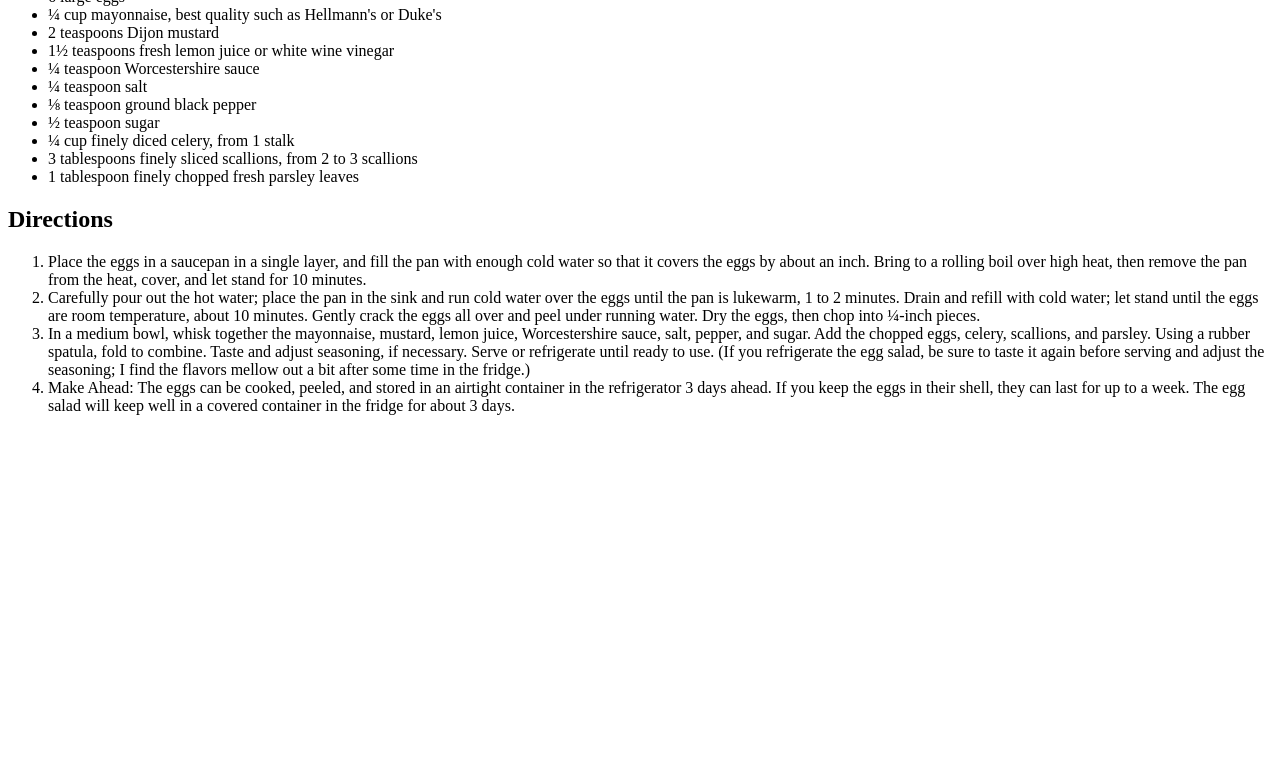
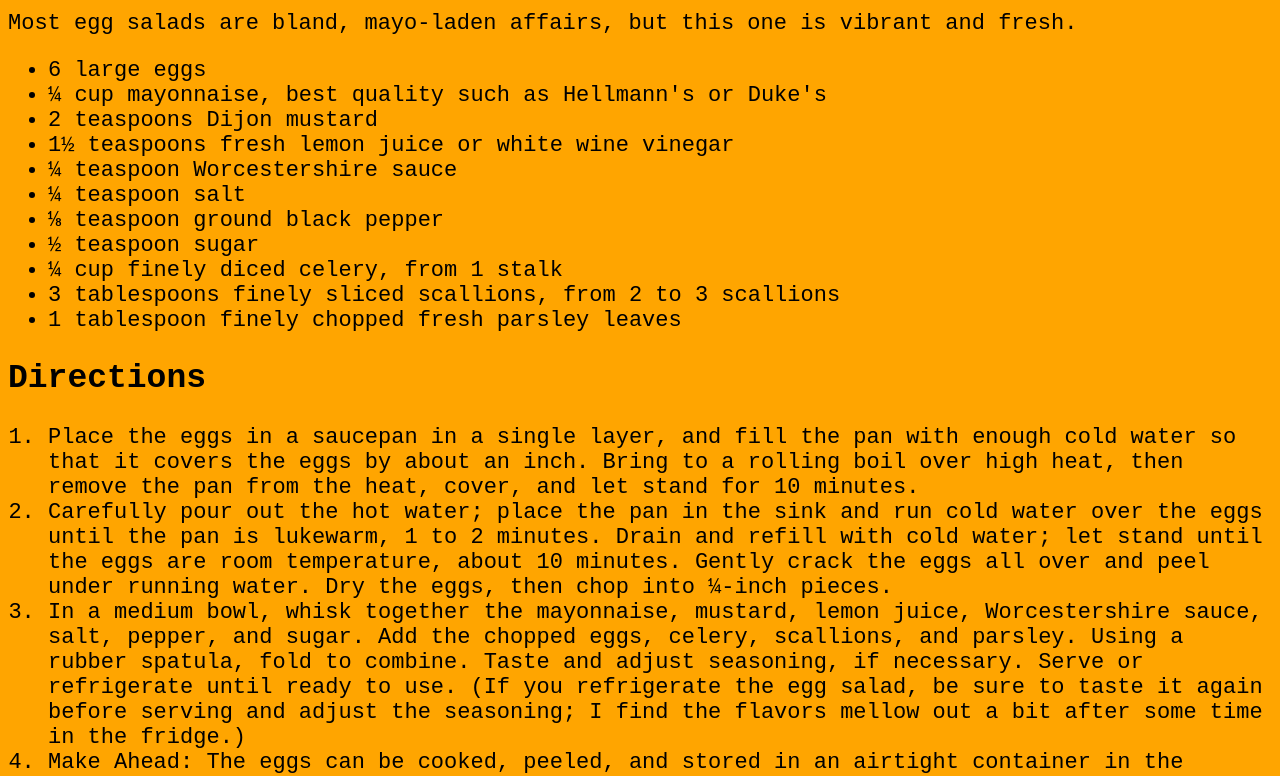
Before and after one commit to VanillaCoder/odin-recipes, a plain HTML site: page recipes/egg-salad.html in a window 1280 px wide. Shown: the part 530-1306 px from the top of the page. Before the commit the page ends 961 px from the top, so only its background shows below. Drawn offline with Linux system fonts and the light colour scheme.

Commit message:
added style.css and some styling

```diff
--- a/recipes/egg-salad.html
+++ b/recipes/egg-salad.html
@@ -3,6 +3,7 @@
     <head>
         <meta charset="utf-8">
         <title>Egg Salad Recipe!</title>
+        <link rel="stylesheet" href="../style.css">
     </head>
 
     <body>
--- /dev/null
+++ b/style.css
@@ -0,0 +1,5 @@
+body{
+    font-family: 'Courier New', monospace;
+    background-color: orange;
+    font-size: 22px;
+}
```
Also changed, not shown: index.html (+1 -0 lines), recipes/pizza.html (+1 -0 lines), recipes/ramen.html (+1 -0 lines).
